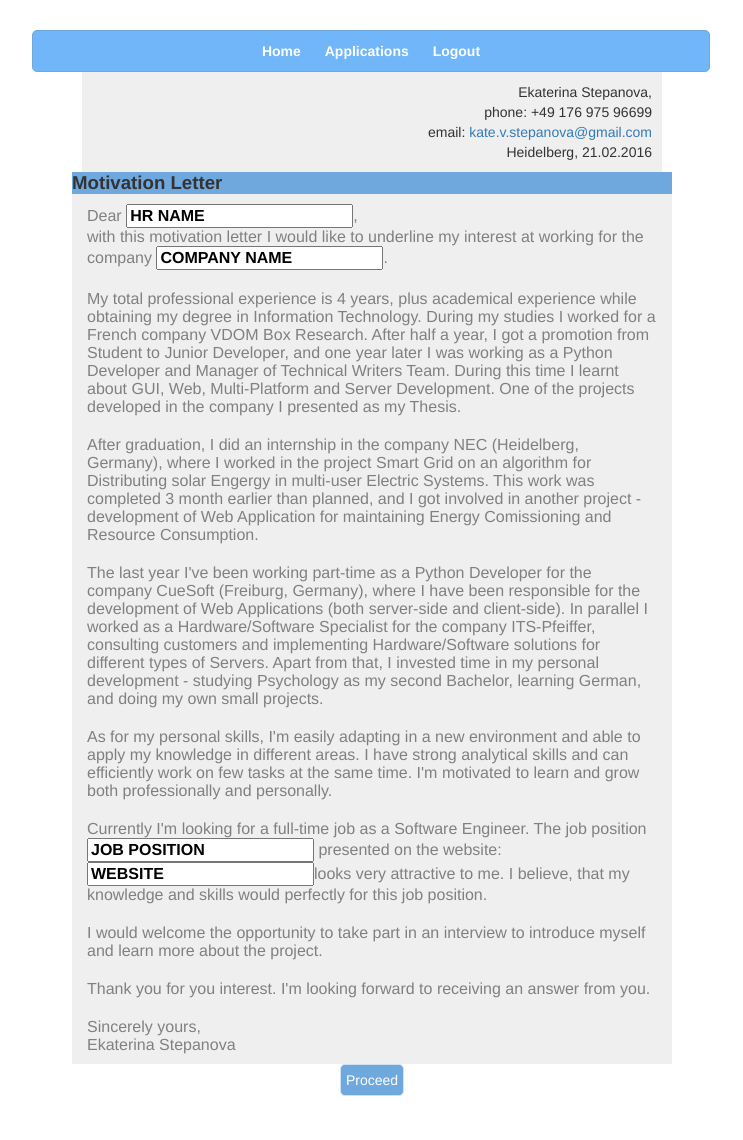
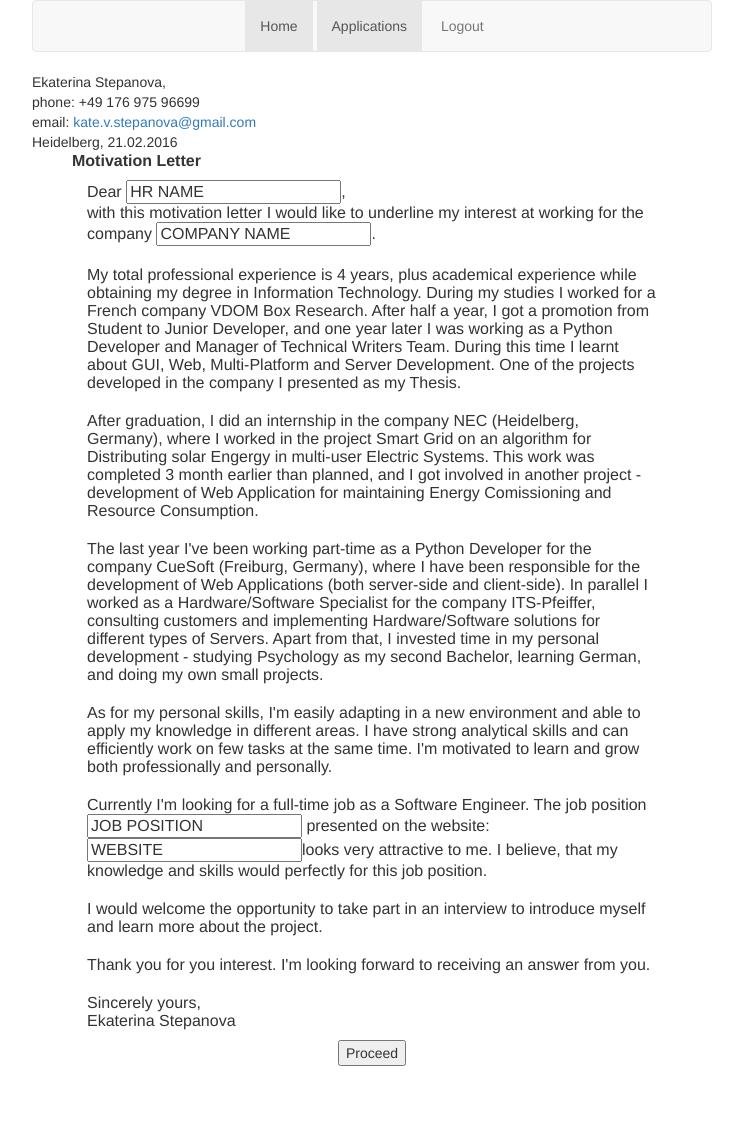
Before and after one commit to kate-v-stepanova/JAS, a Django app: page / in a window 1280 px wide. Shown: the whole page, without its empty margins (268-1011 px from the left). After the commit the page ends 1066 px from the top, so only its background shows below. Run offline with Django 3.2, Linux system fonts and the light colour scheme; the visitor is signed in with stand-in values (Sample User, id 1); style sheets or scripts are compiled from the project's sources; some libraries are stand-ins or nearby versions.

Commit message:
Login and navigation: bootstrap

```diff
--- a/job_app/static/less/auth.less
+++ b/job_app/static/less/auth.less
@@ -4,20 +4,13 @@
 .login-form {
     margin: auto;
     padding: 10px;
-    width: 400px;
-    label {
-        width: 130px;
-        float: left;
-    }
-    input[type="text"] input[type="password"] {
-        float: right;
-    }
+    width: 300px;
 }
 
 
 // style
 .login-form {
-    border: 3px solid @blue;
-    border-radius: 5px;
+    //border: 3px solid @blue;
+    // border-radius: 5px;
     //background: @lightblue;
 }
--- a/job_app/static/less/layout.less
+++ b/job_app/static/less/layout.less
@@ -8,7 +8,6 @@ div.page {
 div.content {
     position: relative;
     clear: both;
-    padding: 30px 0px;
 }
 
 table.cover_letter {
--- a/job_app/static/less/navigation.less
+++ b/job_app/static/less/navigation.less
@@ -1,34 +1,12 @@
 @import 'colors.less';
 
 // layout
-div.navigation {
-    width: 678px;
-    display: inline-block;
-    margin: auto;
+// centering bootstrap
+#jas-navigation ul {
+    width: 100%;
     text-align: center;
-    display: inline-block;
-    padding: 10px 0;
-    a {
-        padding: 10px;
-        margin: auto;
+    > li {
+      float: none;
+      display: inline-block;
     }
 }
-
-// style
-div.navigation {
-    border-radius: 5px;
-    border: 1px solid @blue;
-    background: @blue-button;
-    color: white;
-    font-size: 14px;
-    font-weight: bold;
-    a {
-        color: white;
-        text-decoration: none;
-        :hover {
-            color: @lightblue;
-            background: @blue;
-            border: 1px solid grey;
-        }
-    }
-}
--- a/job_app/templates/main.html
+++ b/job_app/templates/main.html
@@ -3,56 +3,56 @@
   <head lang="en">
     <meta charset="utf-8">
     <title>Job Application</title>
+    <!--always must be the first, used by other .js modules-->
+    <script type="text/javascript" src="{% static 'js/jquery-2.1.3.min.js' %}"></script>
 
-
-    <link rel="stylesheet/less"  href="{% static 'less/style.less' %}">
+    <!--<link rel="stylesheet/less"  href="{% static 'less/style.less' %}">-->
     <link rel="stylesheet/less" href="{% static 'less/layout.less' %}">
     <link rel="stylesheet/less"  href="{% static 'less/auth.less' %}">
-    <link rel="stylesheet/less"  href="{% static 'less/notification.less' %}">
-    <link rel="stylesheet/less" href="{% static 'less/cover_letter.less' %}">
+    <!--<link rel="stylesheet/less"  href="{% static 'less/notification.less' %}">-->
+    <!--<link rel="stylesheet/less" href="{% static 'less/cover_letter.less' %}">-->
     <link rel="stylesheet/less"  href="{% static 'less/navigation.less' %}">
 
     <!--bootstrap thing -->
     <link rel="stylesheet" href="http://maxcdn.bootstrapcdn.com/bootstrap/3.3.6/css/bootstrap.min.css">
     <script src="http://maxcdn.bootstrapcdn.com/bootstrap/3.3.6/js/bootstrap.min.js"></script>
 
-
+    <!--this one is important-->
     <script type="text/javascript" src="{% static 'js/less.min.js' %}"></script>
 
-    <script type="text/javascript" src="{% static 'js/jquery-2.1.3.min.js' %}"></script>
+    <!--&lt;!&ndash;if we have bootstrap, we don't need this&ndash;&gt;-->
+    <!--&lt;!&ndash;application page&ndash;&gt;-->
+    <!--<script type="text/javascript" src="{% static 'js/jquery.dataTables.js' %}"></script>-->
 
-    <!--application page-->
-    <script type="text/javascript" src="{% static 'js/jquery.dataTables.js' %}"></script>
+    <!--&lt;!&ndash;the same here&ndash;&gt;-->
+    <!--&lt;!&ndash;to upload cv and other files&ndash;&gt;-->
+    <!--<script type="text/javascript" src="{% static 'js/jspdf/BlobBuilder.js' %}"></script>-->
+    <!--<script type="text/javascript" src="{% static 'js/jspdf/FileSaver.js' %}"></script>-->
 
-    <!--to upload cv and other files-->
-    <script type="text/javascript" src="{% static 'js/jspdf/BlobBuilder.js' %}"></script>
-    <script type="text/javascript" src="{% static 'js/jspdf/FileSaver.js' %}"></script>
-
-    <!--hz if i need this, for pdf perhaps-->
-    <script type="text/javascript" src="{% static 'js/jspdf/jspdf.js' %}"></script>
-    <script type="text/javascript" src="{% static 'js/jspdf/jspdf.plugin.from_html.js' %}"></script>
-    <script type="text/javascript" src="{% static 'js/jspdf/jspdf.plugin.split_text_to_size.js' %}"></script>
-    <script type="text/javascript" src="{% static 'js/jspdf/jspdf.plugin.standard_fonts_metrics.js' %}"></script>
+    <!--&lt;!&ndash;this one should be moved to the page where pdf is used&ndash;&gt;-->
+    <!--&lt;!&ndash;hz if i need this, for pdf perhaps&ndash;&gt;-->
+    <!--<script type="text/javascript" src="{% static 'js/jspdf/jspdf.js' %}"></script>-->
+    <!--<script type="text/javascript" src="{% static 'js/jspdf/jspdf.plugin.from_html.js' %}"></script>-->
+    <!--<script type="text/javascript" src="{% static 'js/jspdf/jspdf.plugin.split_text_to_size.js' %}"></script>-->
+    <!--<script type="text/javascript" src="{% static 'js/jspdf/jspdf.plugin.standard_fonts_metrics.js' %}"></script>-->
 
     {% block 'extra_style' %}
-
     {% endblock %}
 
   </head>
   <body>
     <div class="page">
       <div class="content">
+      {% include 'navigation.html' %}
          {% if notification %}
-          <div class="notification">
-            <span>{{ notification }}</span><br><br>
-            <span class="notif-button">Close</span>
-          </div>
+          <div class="alert alert-danger alert-dismissible" role="alert">
+            <button type="button" class="close" data-dismiss="alert" aria-label="Close">
+              <span aria-hidden="true">&times;</span>
+            </button>
+            {{ notification }}</div>
         {% endif %}
-      {% include 'navigation.html' %}
 
-      {% block 'content' %}
-
-      {% endblock %}
+      {% block 'content' %}{% endblock %}
       </div>
     </div>
   </body>
--- a/job_app/templates/navigation.html
+++ b/job_app/templates/navigation.html
@@ -1,5 +1,14 @@
-<div class="navigation">
-    <a href="{% url 'home' %}">Home</a>
-    <a href="{% url 'applications' %}">Applications</a>
-    <a href="{% url 'logout' %}">Logout</a>
-</div>
+{% url 'home' as home %}
+{% url 'applications' as applications %}
+
+<nav class="navbar navbar-default" id="jas-navigation">
+  <ul class="nav navbar-nav">
+    <li {% if request.path = home %} class="active"{% endif %}>
+      <a href="{% url 'home' %}">Home</a>
+    </li>
+    <li {% if request.path = home %} class="active"{% endif %}>
+      <a href="{% url 'applications' %}">Applications <span class="sr-only">(current)</span></a>
+    </li>
+    <li><a href="{% url 'logout' %}">Logout</a></li>
+  </ul>
+</nav>
```
Also changed, not shown: job_app/templates/auth/login.html (+17 -22 lines).
